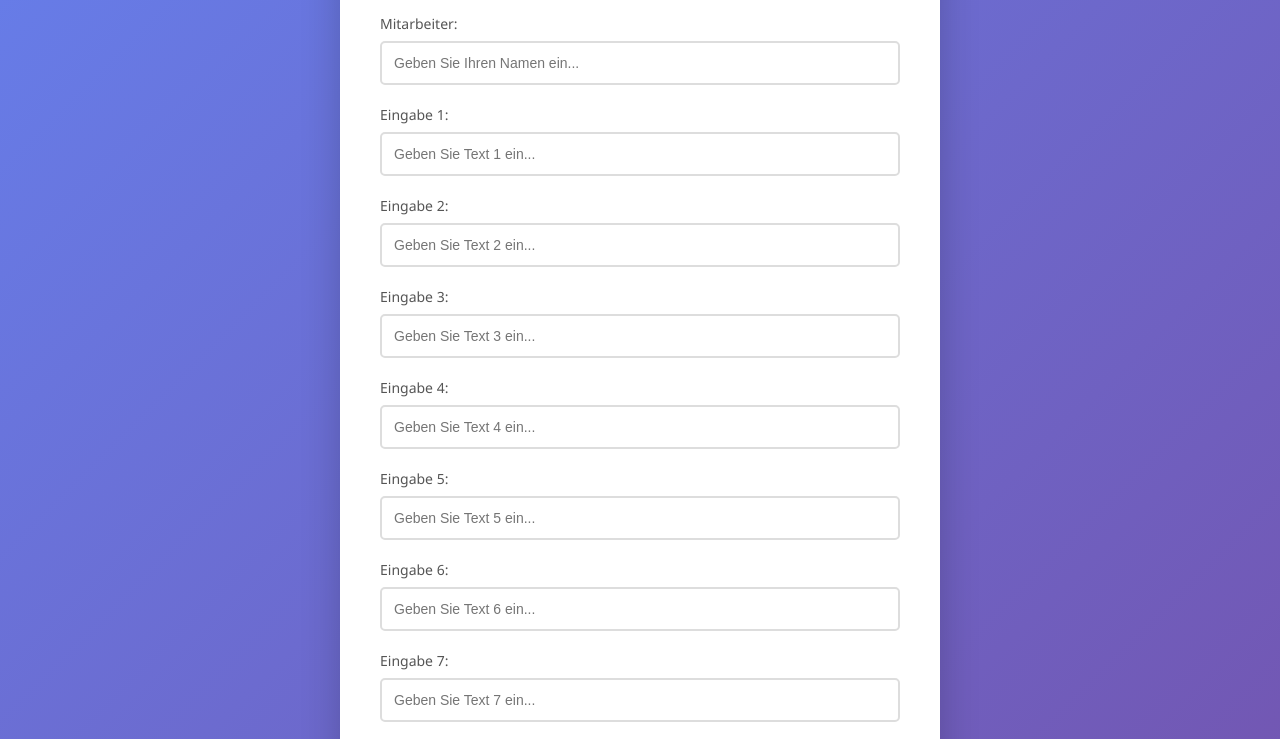
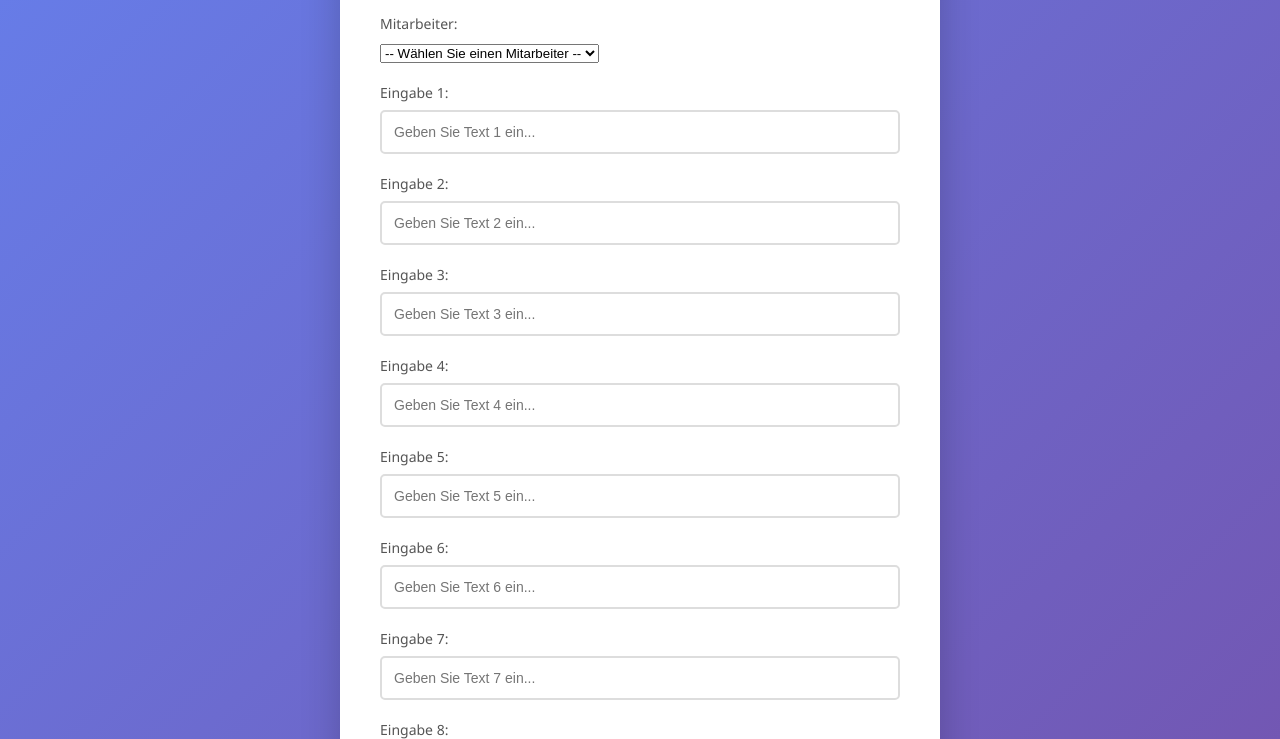
Before and after one commit to 1marcofischer1-wq/Web-App-Garantie, a website: page public/index.html in a window 1280 px wide. Shown: the part 114-853 px from the top of the page. Drawn offline with Linux system fonts and the light colour scheme.

Commit message:
Update index.html

```diff
--- a/public/index.html
+++ b/public/index.html
@@ -97,9 +97,15 @@
     <h1>Maschinenaufnahme für Bestand</h1>
     <form action="/submit" method="POST" enctype="multipart/form-data">
       <div class="form-group">
-        <label for="mitarbeiter">Mitarbeiter:</label>
-        <input type="text" id="mitarbeiter" name="mitarbeiter" placeholder="Geben Sie Ihren Namen ein...">
-      </div>
+  <label for="mitarbeiter">Mitarbeiter:</label>
+  <select id="mitarbeiter" name="mitarbeiter" required>
+    <option value="">-- Wählen Sie einen Mitarbeiter --</option>
+    <option value="M. Schindler">Max Mustermann</option>
+    <option value="A. Costin">Anna Schmidt</option>
+    <option value="T. Bühler">Peter Müller</option>
+  </select>
+</div>
+
       <div id="textFields"></div>
 
       <div class="file-upload-section">
```
